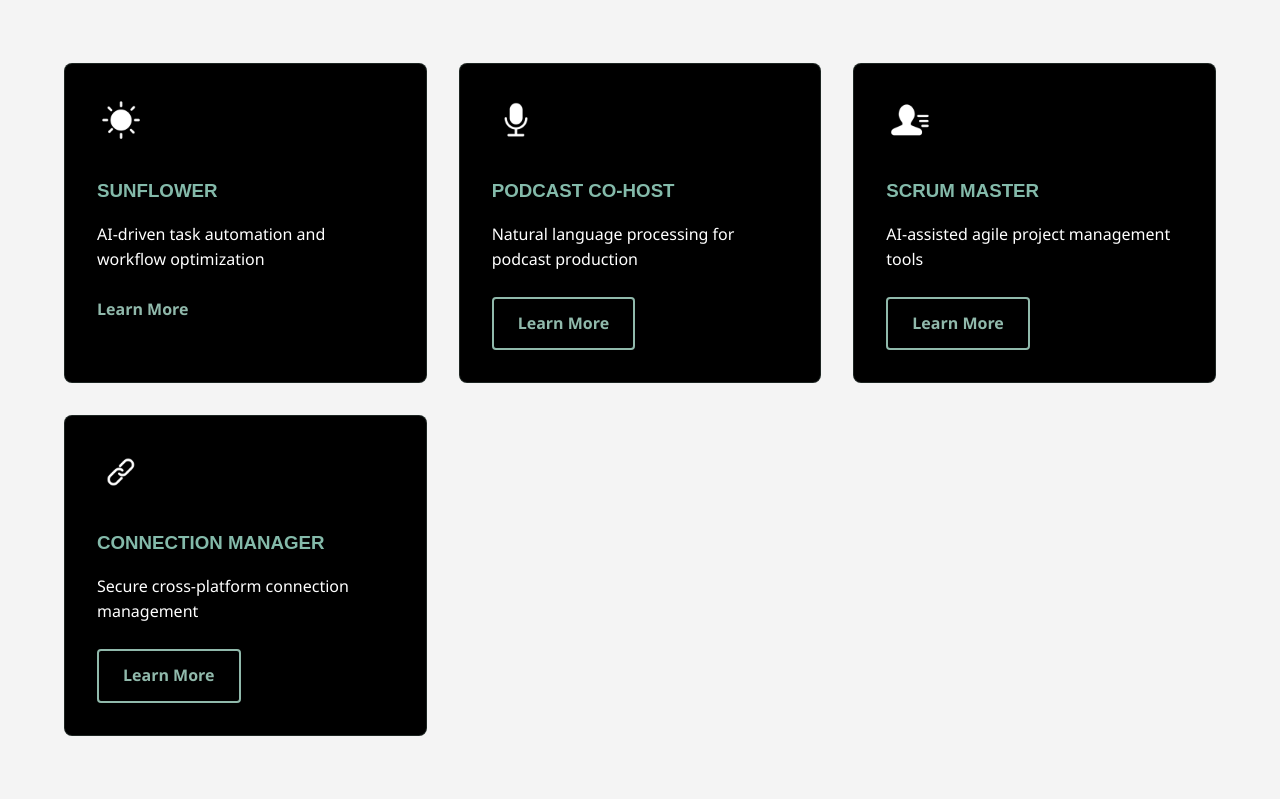
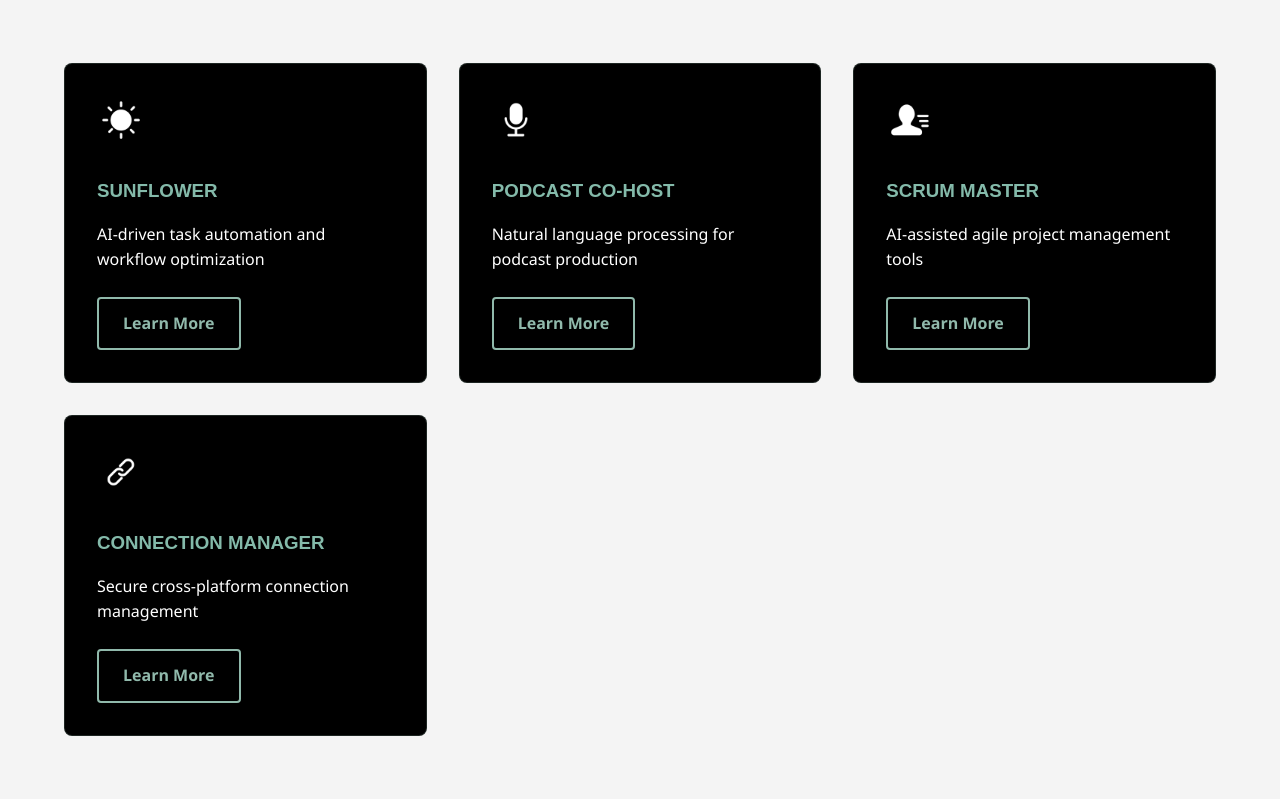
Before and after one commit to schoonercg/netrunsystems, a Flask app: page /research-projects in a window 1280 px wide. Shown: the part 469-1268 px from the top of the page. Run offline with Flask 3, Linux system fonts and the light colour scheme.

Commit message:
Assistant checkpoint: Update Learn More button style to match other cards
Assistant generated file changes:
- templates/research_projects.html: Standardize Learn More button style

---

User prompt:

copy the learn more button style from the latter 3 product cards on the research page and correct the learn more section on the 1st product card.

Replit-Commit-Author: Assistant
Replit-Commit-Session-Id: c1a09f50-a6b6-44fd-ad83-2e6e0a432144

```diff
--- a/templates/research_projects.html
+++ b/templates/research_projects.html
@@ -20,7 +20,7 @@
                 </div>
                 <h3>Sunflower</h3>
                 <p>AI-driven task automation and workflow optimization</p>
-                <a href="#sunflower-details" class="btn-learn-more">Learn More</a>
+                <a href="{{ url_for('research_sunflower') }}" class="btn secondary">Learn More</a>
             </div>
             <div class="project-card">
                 <div class="project-icon">
```
